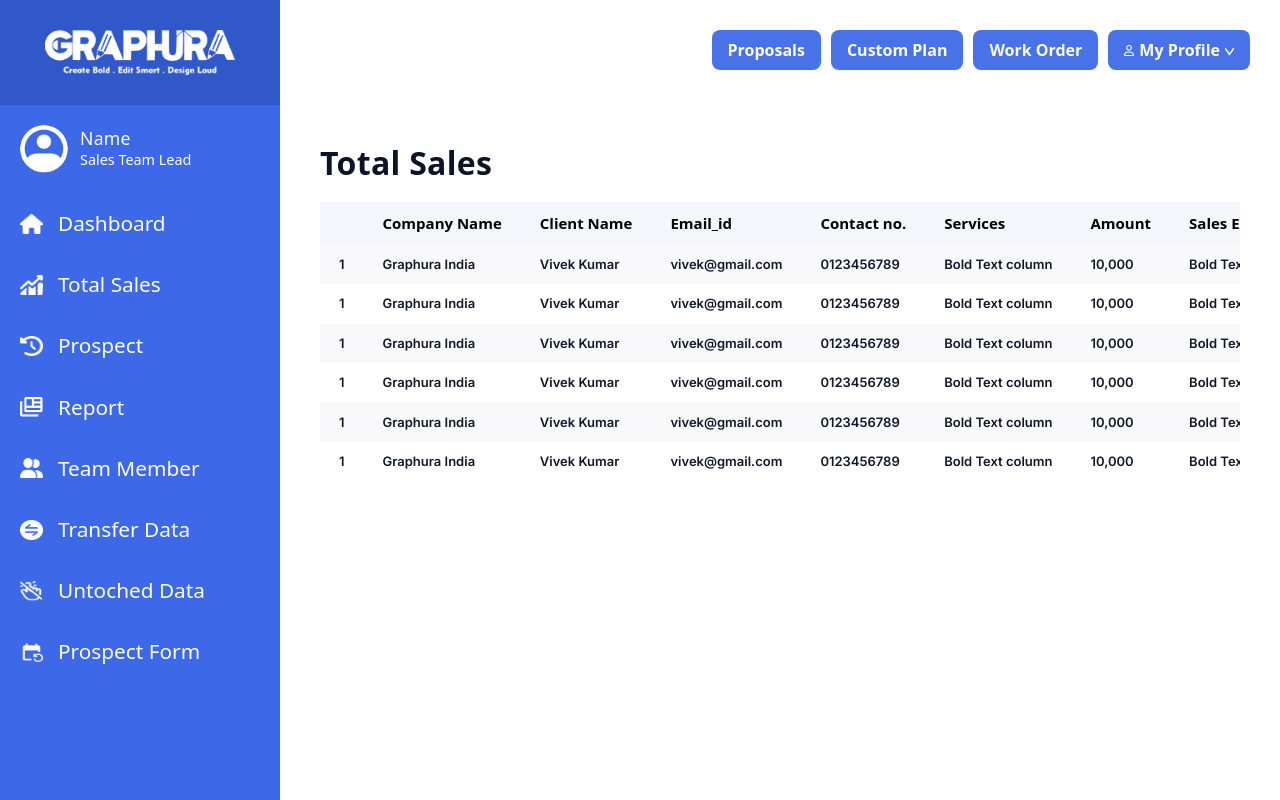
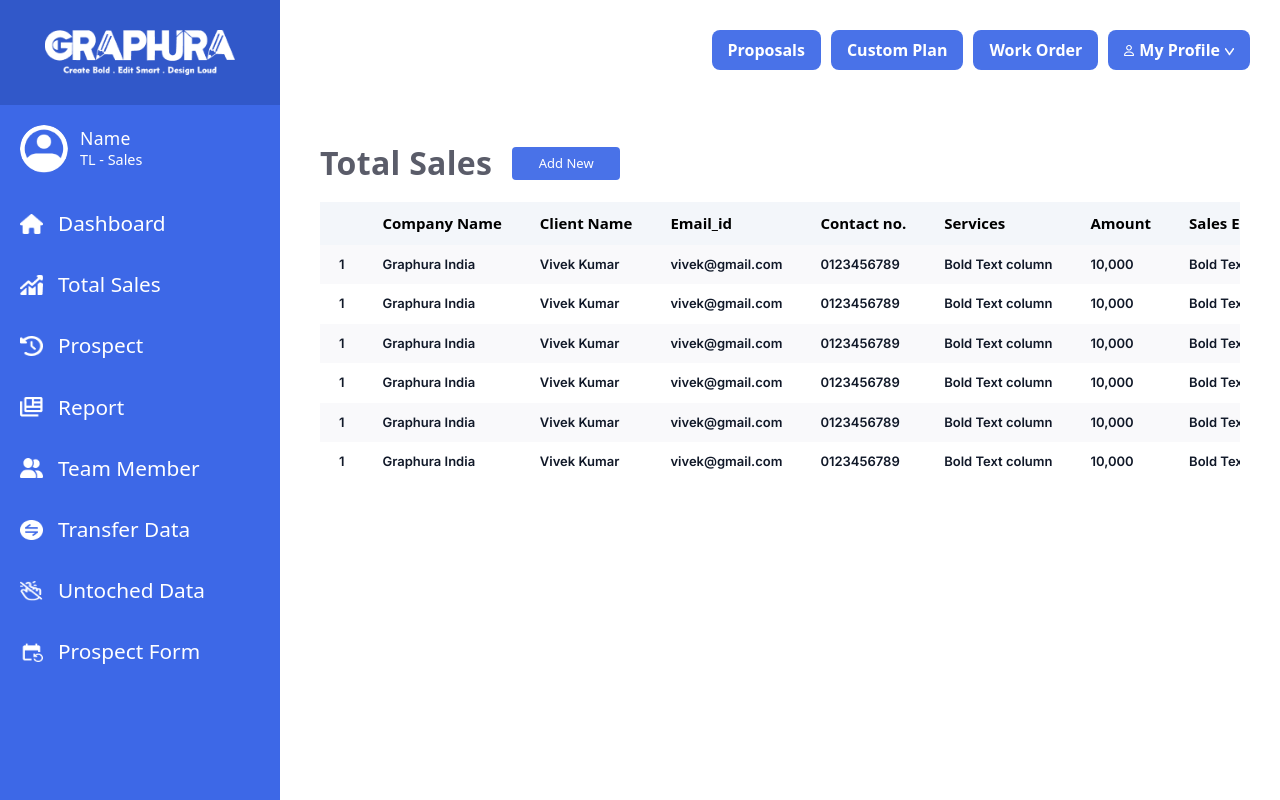
Before and after one commit to vivekkr10/Grphura-Bansari, a React app in the folder frontend/: page / in a window 1280 px wide. Both pictures are taken after a click on the item "Total Sales". Built offline with nearby package versions, Linux system fonts and the light colour scheme; the HTML template or start-up script is replaced by a standard one.

Commit message:
corrected all allignments in salesteamlead

```diff
--- a/frontend/src/components/salesTeamLead/Sidebar.jsx
+++ b/frontend/src/components/salesTeamLead/Sidebar.jsx
@@ -7,8 +7,8 @@ import prospectForm from "../../assets/salesTeamLead/sidebar/prospectForm.png";
 import report from "../../assets/salesTeamLead/sidebar/report.png";
 import totalSales from "../../assets/salesTeamLead/sidebar/total-sales.png";
 import teamMember from "../../assets/salesTeamLead/sidebar/team-member.png";
-import transferData from "../../assets/salesTeamLead/sidebar/transferData.png"
-import untouchedData from "../../assets/salesTeamLead/sidebar/untouchedData.png"
+import transferData from "../../assets/salesTeamLead/sidebar/transferData.png";
+import untouchedData from "../../assets/salesTeamLead/sidebar/untouchedData.png";
 import "../salesTeamLead/sidebar.css";
 import { NavLink } from "react-router-dom";
 
@@ -24,24 +24,28 @@ const Sidebar = () => {
       {/* === Sidebar === */}
       <aside className={`sidebar ${isOpen ? "open" : ""}`}>
         <div id="sidebar-container">
-      <div id="menu-toggle" className={isOpen ? "open" : ""} onClick={toggleSidebar}>
-        <span></span>
-        <span></span>
-        <span></span>
-      </div>
-          <div id="sidebar-header" style={{backgroundColor:"#3158c9"}}>
+          <div
+            id="menu-toggle"
+            className={isOpen ? "open" : ""}
+            onClick={toggleSidebar}
+          >
+            <span></span>
+            <span></span>
+            <span></span>
+          </div>
+          <div id="sidebar-header" style={{ backgroundColor: "#3158c9" }}>
             <img src={logo} alt="Graphura Logo" id="logo-img" />
           </div>
 
-          <div id="profile-section" style={{backgroundColor:"#3d68e7"}}>
+          <div id="profile-section" style={{ backgroundColor: "#3d68e7" }}>
             <img src={profile} alt="Profile Icon" id="profile-img" />
             <div id="profile-details">
               <h1 id="profile-name">Name</h1>
-              <p id="profile-title">Sales Team Lead</p>
+              <p id="profile-title">TL - Sales</p>
             </div>
           </div>
 
-          <ul id="nav-menu" style={{backgroundColor:"#3d68e7"}}>
+          <ul id="nav-menu" style={{ backgroundColor: "#3d68e7" }}>
             <li className="nav-item">
               <img src={dashboard} alt="Dashboard Icon" id="nav-icon" />
               <NavLink to="/dashboard">Dashboard</NavLink>
--- a/frontend/src/pages/salesTeamLead/TotalSales.jsx
+++ b/frontend/src/pages/salesTeamLead/TotalSales.jsx
@@ -5,7 +5,10 @@ const TotalSales = () => {
   return (
     <main id="totalSales-main">
       <div id="totalSales-main-content">
-        <h1 style={{ fontWeight: "700" }}>Total Sales</h1>
+        <div id="totalSales-heading-btn">
+          <h1 style={{ fontWeight: "650", color: "#5A5C69" }}>Total Sales</h1>
+          <button>Add New</button>
+        </div>
         <div style={{ overflowX: "auto", whiteSpace: "nowrap" }}>
           <table id="stl-table">
             <thead>
--- a/frontend/src/pages/salesTeamLead/TransferData.jsx
+++ b/frontend/src/pages/salesTeamLead/TransferData.jsx
@@ -53,8 +53,7 @@ const SalesReport = () => {
       className="p-4"
       style={{ backgroundColor: "#fff" }}
     >
-
-      <h3 className="fw-bold mb-4 text-secondary">Transfer Data</h3>
+      <h3 style={{fontWeight:"700"}} className="mb-4 text-secondary">Transfer Data</h3>
 
       <div className="d-flex flex-column mb-5 mx-4">
         <div
@@ -101,34 +100,34 @@ const SalesReport = () => {
         </div>
       </div>
 
-      <h3 className="fw-bold mb-4 text-secondary">Transfer Data History</h3>
+      <h3 style={{fontWeight:"700"}} className="mb-4 text-secondary">Transfer Data History</h3>
 
       <div className="d-flex justify-content-center">
         <div
-          className="table-responsive shadow-lg p-4 bg-white rounded"
+          className="table-responsive shadow-lg p-2 bg-white rounded"
           style={{
             width: "100%",
             padding: "0px 20px 0px 80px",
           }}
         >
-          <table className="table table-bordered align-middle text-center text-secondary opacity-75 mb-0">
-            <thead className="table-light">
+          <table className="custom-table">
+            <thead>
               <tr>
-                <th className="fw-bold">Employee Name</th>
-                <th className="fw-bold">Transfer Data in No.</th>
-                <th className="fw-bold">Date</th>
-                <th className="fw-bold">Transfer By</th>
-                <th className="fw-bold">Total Data in account</th>
+                <th>Employee Name</th>
+                <th>Transfer Data in No.</th>
+                <th>Date</th>
+                <th>Transfer By</th>
+                <th>Total Data in account</th>
               </tr>
             </thead>
             <tbody>
               {data.map((row, index) => (
                 <tr key={index}>
-                  <td className="fw-semibold">{row.employeeName}</td>
-                  <td className="fw-semibold">{row.TransferData}</td>
-                  <td className="fw-semibold">{row.date}</td>
-                  <td className="fw-semibold">{row.Transferby}</td>
-                  <td className="fw-semibold">{row.TotalData}</td>
+                  <td>{row.employeeName}</td>
+                  <td>{row.TransferData}</td>
+                  <td>{row.date}</td>
+                  <td>{row.Transferby}</td>
+                  <td>{row.TotalData}</td>
                 </tr>
               ))}
             </tbody>
--- a/frontend/src/pages/salesTeamLead/UntouchedData.jsx
+++ b/frontend/src/pages/salesTeamLead/UntouchedData.jsx
@@ -99,7 +99,7 @@ const UntouchedData = () => {
   return (
     <div
       id="untouchedData-container"
-      className="container-fluid bg-light min-vh-100"
+      className="container-fluid min-vh-100"
       style={{
         overflowX: "hidden",
         maxWidth: "100vw",
@@ -109,7 +109,9 @@ const UntouchedData = () => {
         {/* Header */}
         <div className="col-12">
           <div className="d-flex justify-content-between align-items-center mb-3 pt-4 px-3">
-            <h1 className="h3 text-dark fw-semibold m-0">Untouched Data</h1>
+            <h1 style={{ color: "#5A5C69" }} className="h3 fw-semibold m-0">
+              Untouched Data
+            </h1>
           </div>
         </div>
 
@@ -241,9 +243,7 @@ const UntouchedData = () => {
                     <th className="small fw-bold p-3">Email ID</th>
                     <th className="small fw-bold p-3">Contact No.</th>
                     <th className="small fw-bold p-3">Last Call</th>
-                    <th className="small fw-bold p-3">
-                      Sales Executive Name
-                    </th>
+                    <th className="small fw-bold p-3">Sales Executive Name</th>
                     <th className="small fw-bold p-3">Transfer Date</th>
                   </tr>
                 </thead>
--- a/frontend/src/style/salesTeamLead/TransferData.css
+++ b/frontend/src/style/salesTeamLead/TransferData.css
@@ -18,3 +18,44 @@
     width: 100%;
   }
 }
+
+/* Remove ALL lines */
+.custom-table {
+  width: 100%;
+  border-collapse: collapse;
+}
+
+/* Remove bootstrap background */
+.custom-table thead {
+  background-color: #f8f9fa; /* or white if you want */
+}
+
+/* Remove all borders */
+.custom-table th,
+.custom-table td,
+.custom-table tr {
+  border: none !important;
+}
+
+/* Table cell styling */
+.custom-table th {
+  padding: 14px 20px;
+  font-size: 16px;
+  font-weight: 600;
+  text-align: center;
+  background: none;
+  color: #555;
+}
+
+.custom-table td {
+  padding: 14px 20px;
+  font-size: 14px;
+  font-weight: 600;
+  color: #333;
+  text-align: center;
+}
+
+/* Optional: row hover effect if you want */
+.custom-table tr:hover {
+  background-color: #f7f9fc;
+}
--- a/frontend/src/style/salesTeamLead/totalSales.css
+++ b/frontend/src/style/salesTeamLead/totalSales.css
@@ -7,7 +7,25 @@
   padding: 40px;
 }
 
-#stl-table thead th{
-color: #000000;
-font-weight: 700;
+#stl-table thead th {
+  color: #000000;
+  font-weight: 700;
 }
+
+#totalSales-heading-btn {
+  display: flex;
+  align-items: center;
+  gap: 20px;
+}
+
+#totalSales-heading-btn button {
+  border: none;
+  outline: none;
+  background-color: #4972e8;
+  color: #ffffff;
+  font-size: 13px;
+  width: 108px;
+  height: 33px;
+  border-radius: 4px;
+  margin-bottom: 15px;
+}
```
